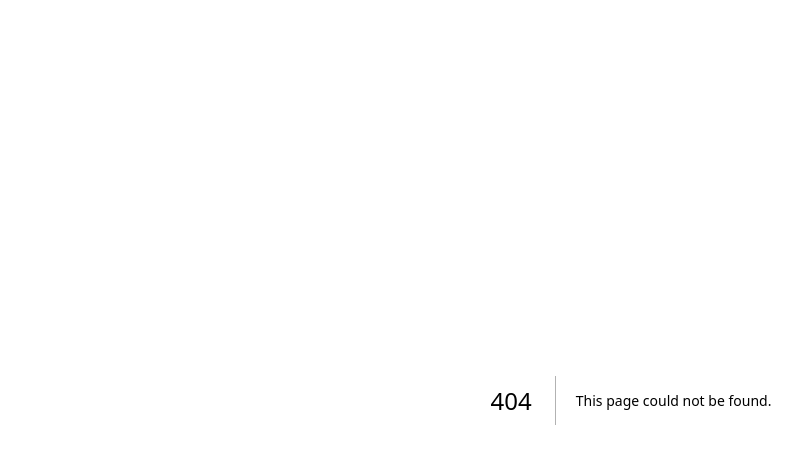
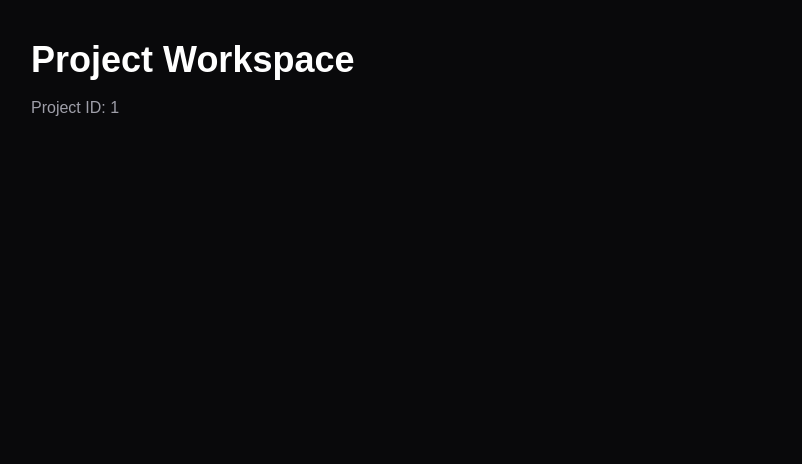
Before and after one commit to smruthinayak2006/CraftOS, a Next.js app: page /project/1 in a window 1280 px wide. Before the commit this address had no page. Shown: the top 464 px of the page, without its empty margins (9-811 px from the left). Built offline with nearby package versions, Linux system fonts and the light colour scheme.

Commit message:
feat: create project workspace routing

```diff
--- a/app/page.tsx
+++ b/app/page.tsx
@@ -1,5 +1,6 @@
 "use client";
 
+import Link from "next/link";
 import { useEffect, useState } from "react";
 import CreateProjectModal from "@/components/CreateProjectModal";
 
@@ -31,7 +32,6 @@ export default function Home() {
     const updatedProjects = [newProject, ...projects];
 
     setProjects(updatedProjects);
-
     localStorage.setItem("projects", JSON.stringify(updatedProjects));
   }
 
@@ -73,10 +73,11 @@ export default function Home() {
           ) : (
             <div className="mt-6 grid gap-4 md:grid-cols-2 lg:grid-cols-3">
               {projects.map((project) => (
-                <div
+                <Link
                   key={project.id}
-                  className="rounded-2xl border border-zinc-800 bg-zinc-900 p-6"
+                  href={`/project/${project.id}`}
                 >
+                  <div className="rounded-2xl border border-zinc-800 bg-zinc-900 p-6 transition hover:border-white hover:scale-[1.02] cursor-pointer">
                     <h3 className="text-xl font-semibold">
                       {project.name}
                     </h3>
@@ -85,6 +86,7 @@ export default function Home() {
                       {project.description || "No description"}
                     </p>
                   </div>
+                </Link>
               ))}
             </div>
           )}
--- /dev/null
+++ b/app/project/[id]/page.tsx
@@ -0,0 +1,17 @@
+interface PageProps {
+  params: {
+    id: string;
+  };
+}
+
+export default function ProjectPage({ params }: PageProps) {
+  return (
+    <main className="min-h-screen bg-zinc-950 p-10 text-white">
+      <h1 className="text-4xl font-bold">Project Workspace</h1>
+
+      <p className="mt-4 text-zinc-400">
+        Project ID: {params.id}
+      </p>
+    </main>
+  );
+}
```
Lines whose indentation alone changed are shown as unchanged.
